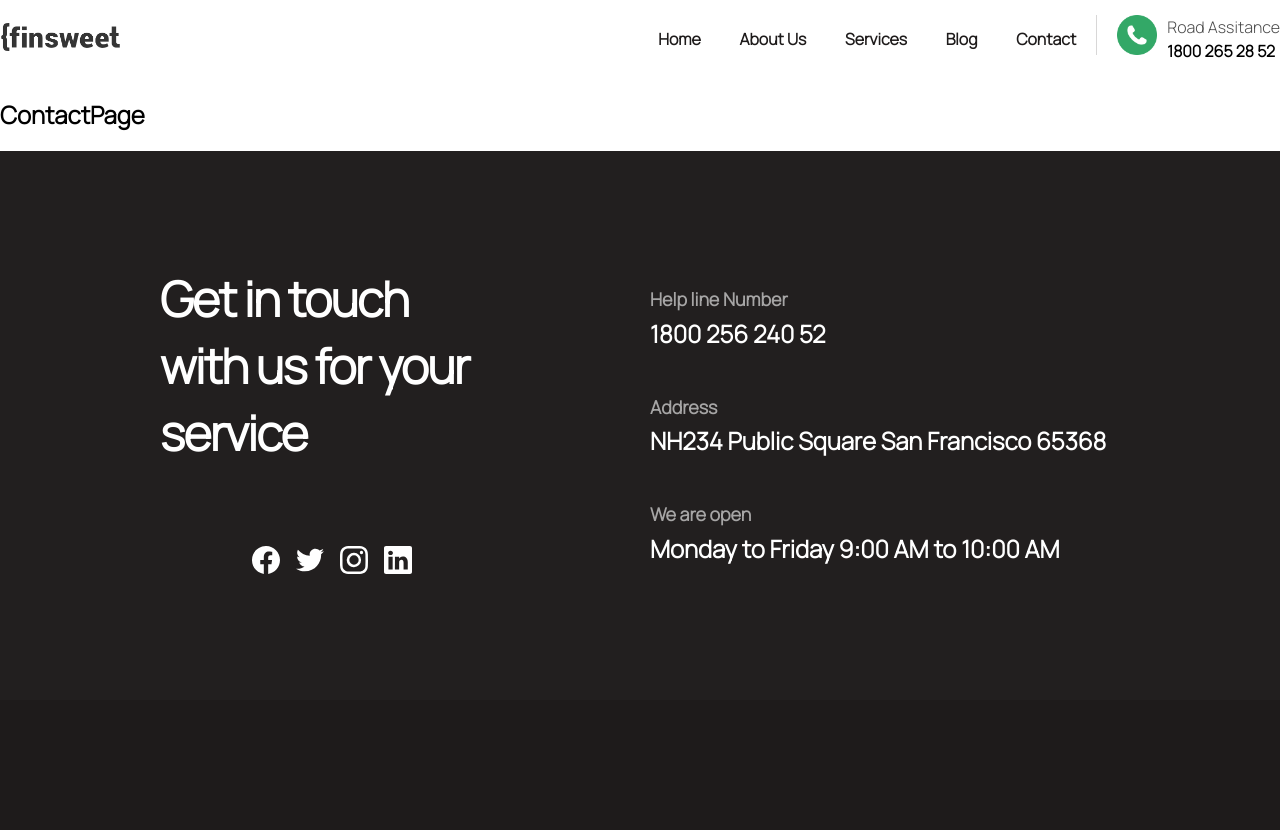
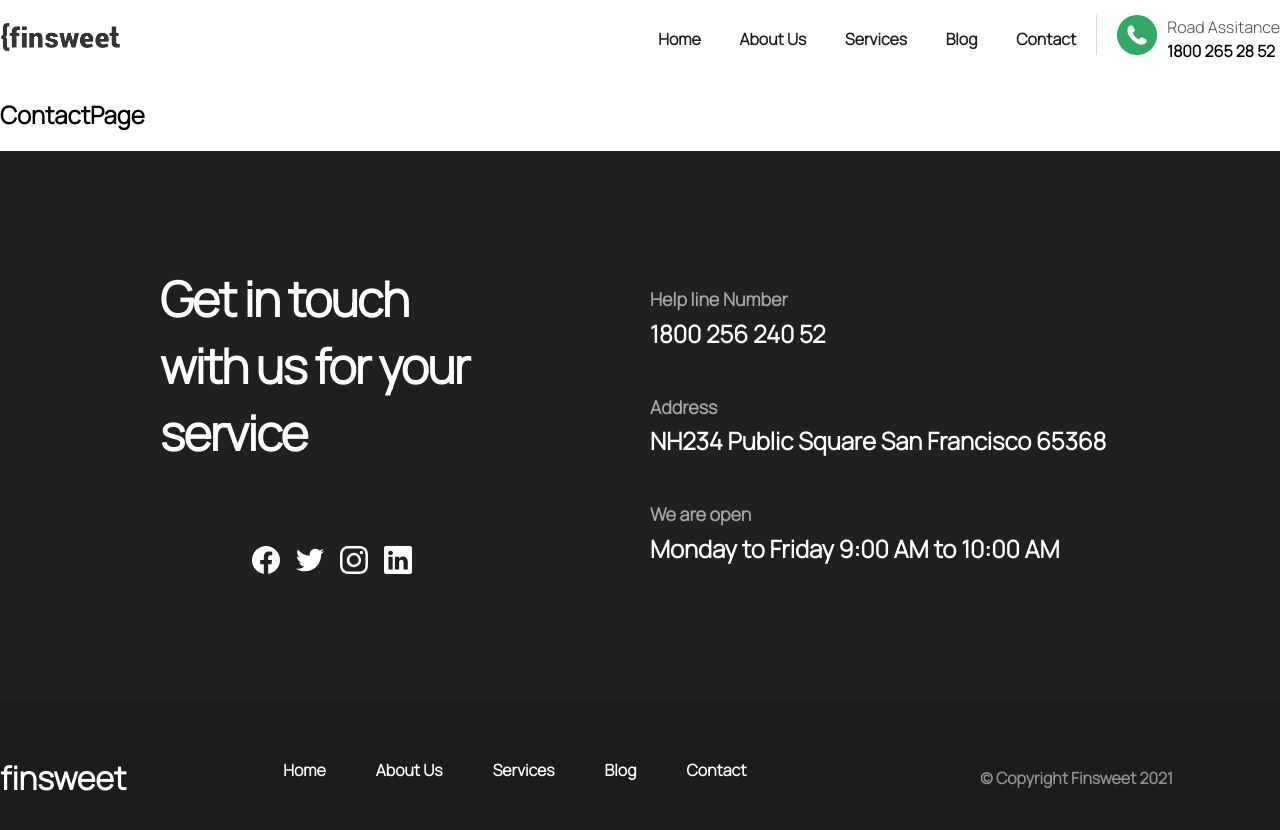
Before and after one commit to Rimvydas1982/finsweet, a React (Create React App) app in the folder 1_frontend/: page /contact in a window 1280 px wide. Shown: the top 830 px of the page. Built offline with nearby package versions, Linux system fonts and the light colour scheme.

Commit message:
Footer Bottom Created

```diff
--- a/1_frontend/src/App.js
+++ b/1_frontend/src/App.js
@@ -19,8 +19,8 @@ function App() {
           <Route path='/blog' component={BlogPage} />
           <Route path='/contact' component={ContactPage} />
         </Switch>
+        <Footer />
       </Router>
-      <Footer />
     </div>
   );
 }
--- a/1_frontend/src/components/3_footer/Footer.jsx
+++ b/1_frontend/src/components/3_footer/Footer.jsx
@@ -1,4 +1,5 @@
 import React from 'react';
+import { Link } from 'react-router-dom';
 import {
   StyledFooter,
   FooterBottom,
@@ -48,7 +49,35 @@ const Footer = () => {
           </div>
         </FooterTopRight>
       </FooterTop>
-      <FooterBottom></FooterBottom>
+      <FooterBottom>
+        <div>
+          <h1>finsweet</h1>
+          <div>
+            <nav>
+              <ul>
+                <li>
+                  <Link to='/'>Home</Link>
+                </li>
+                <li>
+                  <Link to='/about'>About Us</Link>
+                </li>
+                <li>
+                  <Link to='/services'>Services</Link>
+                </li>
+                <li>
+                  <Link to='/blog'>Blog</Link>
+                </li>
+                <li>
+                  <Link to='/contact'>Contact</Link>
+                </li>
+              </ul>
+            </nav>
+          </div>
+          <div>
+            <span>© Copyright Finsweet {new Date().getFullYear()}</span>
+          </div>
+        </div>
+      </FooterBottom>
     </StyledFooter>
   );
 };
--- a/1_frontend/src/components/3_footer/Footer.style.js
+++ b/1_frontend/src/components/3_footer/Footer.style.js
@@ -50,11 +50,6 @@ export const FooterTopRight = styled.div`
   }
 `;
 
-export const FooterBottom = styled.div`
-  height: 157px;
-  background: #1e1b1b;
-`;
-
 export const FirstP = styled.p`
   margin: 0;
   padding-left: 10px;
@@ -70,3 +65,48 @@ export const SecondP = styled(FirstP)`
   opacity: 1;
   letter-spacing: -0.03;
 `;
+
+export const FooterBottom = styled.div`
+  height: 157px;
+  background: #1e1b1b;
+
+  div {
+    height: 157px;
+    max-width: 1280px;
+    margin: 0 auto;
+    display: flex;
+    justify-content: center;
+    align-items: center;
+  }
+  ul {
+    padding-left: 0;
+    padding-right: 20px;
+    display: flex;
+    list-style-type: none;
+    justify-content: space-between;
+    align-items: center;
+    margin-block-start: 0px;
+
+    a {
+      margin-left: 50px;
+      text-decoration: none;
+      font-family: 'Manrope';
+      font-style: normal;
+      font-weight: 600;
+      font-size: 16px;
+      line-height: 28px;
+      color: #ffffff;
+      &:hover {
+        color: #661ce7;
+      }
+    }
+  }
+  span {
+    font-family: Manrope;
+    font-style: normal;
+    font-weight: 600;
+    font-size: 16px;
+    line-height: 28px;
+    color: #939191;
+  }
+`;
```
Also changed, not shown: 1_frontend/src/images/finswhite.png (added).
